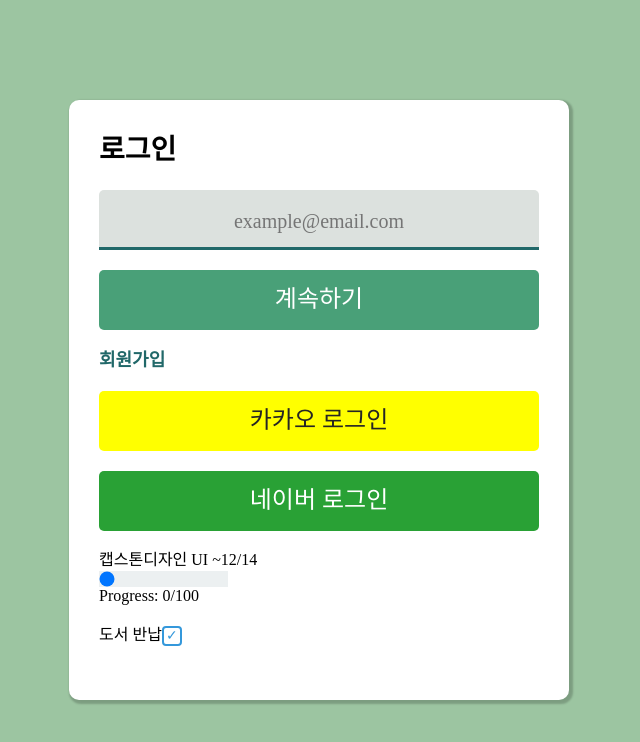
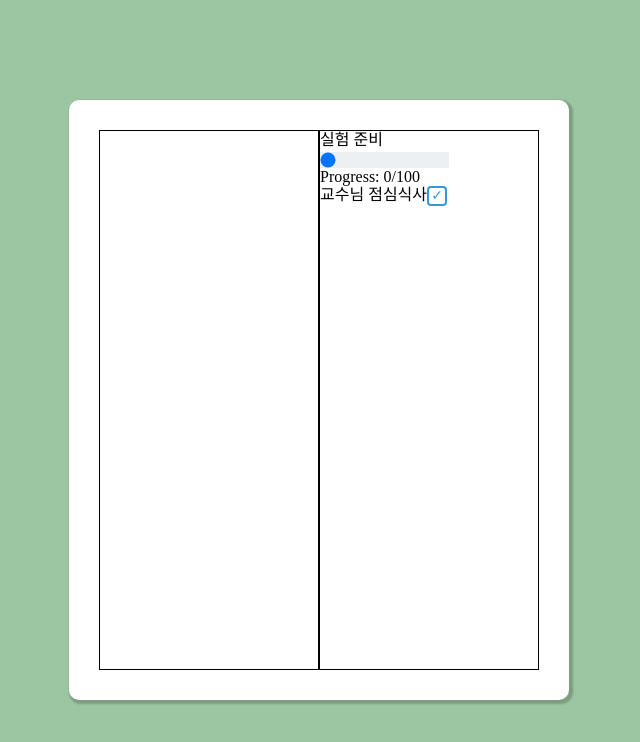
Before and after one commit to KimMalIng/Frontend, a Next.js app: page / in a window 1280 px wide. Shown: the top 742 px of the page, without its empty margins (321-961 px from the left). Built offline with nearby package versions, Linux system fonts and the light colour scheme.

Commit message:
pages 경로 임시 변경 / Login, Main 분리

```diff
--- a/src/Presentation/Container/Login/index.tsx
+++ b/src/Presentation/Container/Login/index.tsx
@@ -1,7 +1,6 @@
-import { useState, ChangeEventHandler, MouseEventHandler, ButtonHTMLAttributes } from 'react';
+import { useState, ChangeEventHandler, MouseEventHandler } from 'react';
 import { Input } from '@/Presentation/Component';
 import { Button } from '@/Presentation/Component';
-import { Todo } from '@/Presentation/Component'
 import style from '@/Presentation/Style/Login.module.css';
 
 const Login = () => {
@@ -13,19 +12,6 @@ const Login = () => {
 
   const loginClick: MouseEventHandler<HTMLButtonElement> = () => {
     console.log("login clicked!");
-  }
-
-  // isTodoCheck === false, make progress bar
-  const [sliderValue, setSliderValue] = useState(0);
-  const handleSliderChange: ChangeEventHandler<HTMLInputElement> = (e) => {
-    const newValue = parseInt(e.target.value, 10);
-    setSliderValue(newValue);
-  };
-
-  // isTodoCheck ===true, make toggle button
-  const [isDone, setIsDone] = useState(true);
-  const handleDone: ChangeEventHandler<HTMLInputElement> = () => {
-    setIsDone((prev) => !prev);
   }
 
   return (
@@ -51,43 +37,6 @@ const Login = () => {
           onClick={loginClick}
         />
         <h3>회원가입</h3>
-        <Button
-          width="100%"
-          height="60px"
-          fontSize="24px"
-          backgroundColor="#FFFF00"
-          color="#252525"
-          children="카카오 로그인"
-          imgsrc='#'
-          onClick={loginClick}
-        />
-        <Button
-          width="100%"
-          height="60px"
-          fontSize="24px"
-          backgroundColor="#29a135"
-          color="#FFF"
-          children="네이버 로그인"
-          imgsrc='#'
-          onClick={loginClick}
-        />
-        <Todo
-          todoName='캡스톤디자인 UI ~12/14'
-          isTodoCheck={false}
-          value={sliderValue}
-          onChange={handleSliderChange}
-          checked={undefined}
-        // 드래그바가 있는 과제면 onChange 이므로,,,
-        />
-
-        <Todo
-          todoName='도서 반납'
-          isTodoCheck={true}
-          value={sliderValue}
-          onChange={handleDone}
-          checked={isDone}
-        // 토글 형식의 과제면 onClick 이므로
-        />
       </div>
     </div>
   );
--- a/src/Presentation/Container/Main/index.tsx
+++ b/src/Presentation/Container/Main/index.tsx
@@ -1,7 +1,43 @@
+import { useState, ChangeEventHandler, MouseEventHandler, ButtonHTMLAttributes } from 'react';
 import { Todo } from "@/Presentation/Component";
+import style from "@/Presentation/Style/Main.module.css";
 
 const Main = () => {
+    // isTodoCheck === false, make progress bar
+    const [sliderValue, setSliderValue] = useState(0);
+    const handleSliderChange: ChangeEventHandler<HTMLInputElement> = (e) => {
+        const newValue = parseInt(e.target.value, 10);
+        setSliderValue(newValue);
+    };
+
+    // isTodoCheck ===true, make toggle button
+    const [isDone, setIsDone] = useState(true);
+    const handleDone: ChangeEventHandler<HTMLInputElement> = () => {
+        setIsDone((prev) => !prev);
+    }
     return (
-        <div></div>
-    )
-}
+        <div className={style.Main}>
+            <div className={style.ContentBox}>
+                <div className={style.DayTodoBox}>
+                </div>
+                <div className={style.DayTimeLine}>
+                    <Todo
+                        todoName="실험 준비"
+                        isTodoCheck={false}
+                        value={sliderValue}
+                        onChange={handleSliderChange}
+                        checked={undefined}
+                    />
+                    <Todo
+                        todoName="교수님 점심식사"
+                        isTodoCheck={true}
+                        value={sliderValue}
+                        onChange={handleDone}
+                        checked={isDone}
+                    />
+                </div>
+            </div>
+        </div>
+    );
+};
+export default Main;
--- a/src/Presentation/Container/index.ts
+++ b/src/Presentation/Container/index.ts
@@ -1,5 +1,6 @@
 import Login from "./Login";
+import Main from "./Main";
 
 export {
-  Login
+  Login, Main
 }
--- /dev/null
+++ b/src/Presentation/Style/Main.module.css
@@ -0,0 +1,29 @@
+.Main {
+    width: 100vw;
+    height: 100vh;
+    background-color: #9CC5A1;
+    display: flex;
+    align-items: center;
+    justify-content: center;
+}
+
+.ContentBox{
+    width: 500px;
+    height: 600px;
+    border-radius: 10px;
+    box-shadow: 2px 2px 2px 2px rgba(0, 0, 0, 0.2);
+    background-color: #fff;
+    padding: 30px;
+    display: flex;
+    flex-direction: row;
+  }
+
+.DayTimeLine {
+    width: 50%;
+    border: 1px solid black;
+}
+
+.DayTodoBox {
+    width: 50%;
+    border: 1px solid black;
+}
--- a/src/pages/index.tsx
+++ b/src/pages/index.tsx
@@ -1,7 +1,7 @@
-import { Login } from '@/Presentation/Container';
+import { Login , Main } from '@/Presentation/Container';
 
 export default function Index(){
   return(
-    <Login />
+    <Main/>
   );
 }
```
